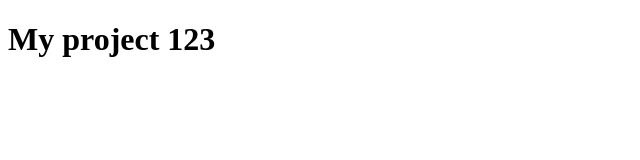
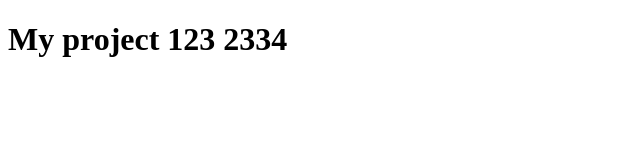
Before and after one commit to eyeonee/project, a plain HTML site: page index.html in a window 1280 px wide. Shown: the whole page, without its empty margins (0-640 px from the left). Drawn offline with Linux system fonts and the light colour scheme.

Commit message:
2334 added

```diff
--- a/index.html
+++ b/index.html
@@ -7,6 +7,6 @@
     <title>Document</title>
 </head>
 <body>
-    <h1>My project 123</h1>
+    <h1>My project 123 2334</h1>
 </body>
 </html>
```
